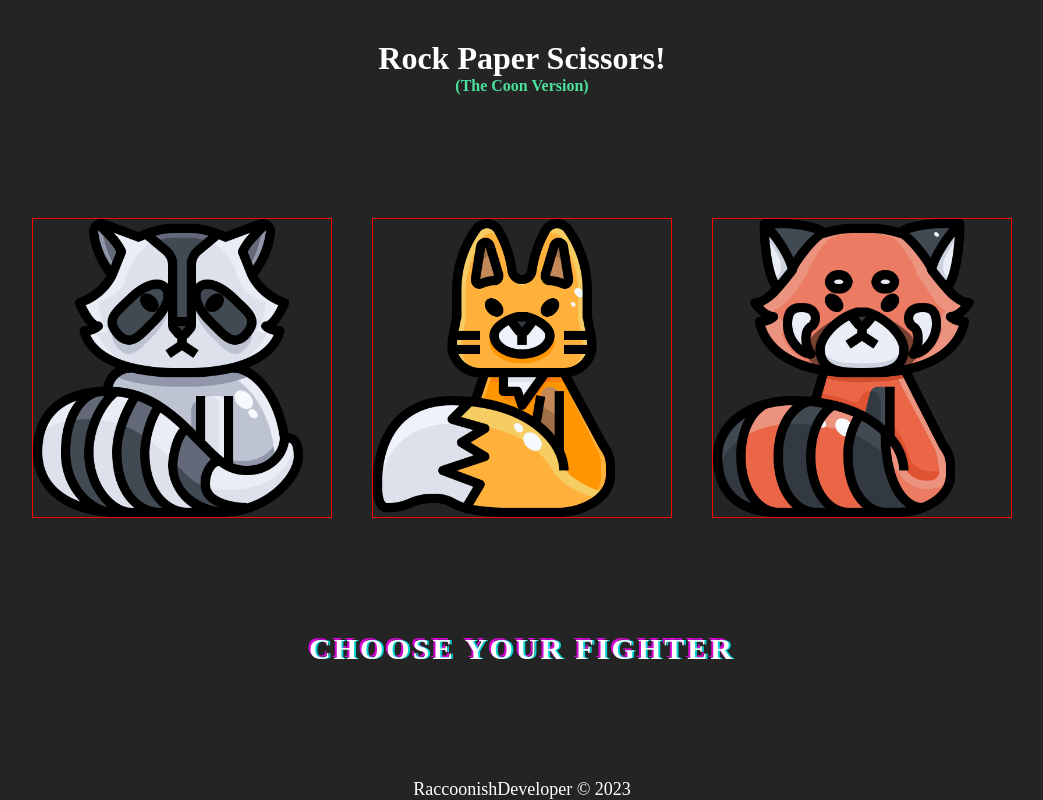
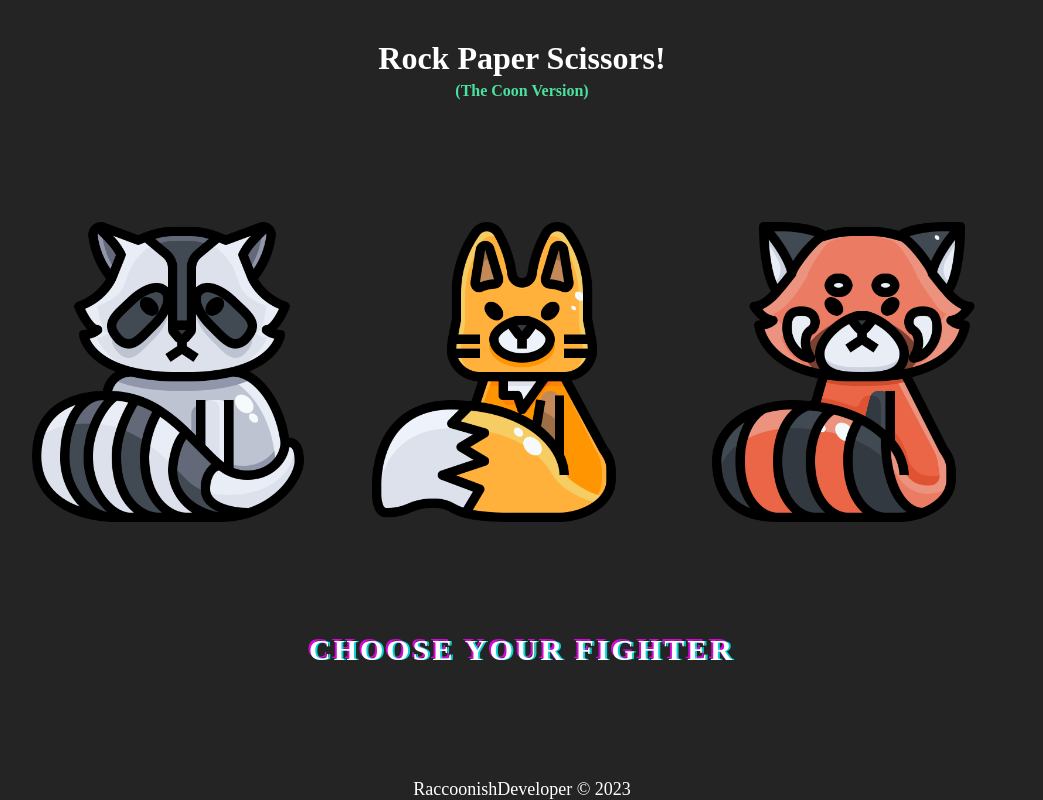
Before and after one commit to RaccoonishDeveloper/RockPaperScissors, a plain HTML site: page index.html in a window 1280 px wide. Shown: the whole page, without its empty margins (118-1161 px from the left). Drawn offline with Linux system fonts and the light colour scheme.

Commit message:
Removed the border around images and added margin between titles

```diff
--- a/styles.css
+++ b/styles.css
@@ -33,6 +33,7 @@ body {
 }
 .sub__title {
   margin: 0;
+  margin-top: 5px;
   font-size: 16px;
   color: hsl(153, 71%, 59%);
 }
@@ -52,7 +53,7 @@ body {
   width: 300px;
   height: auto;
   cursor: pointer;
-  border: 1px red solid;
+  /* border: 1px red solid; */
 }
 /* ------------GLITCH -------------- */
 .description {
```
